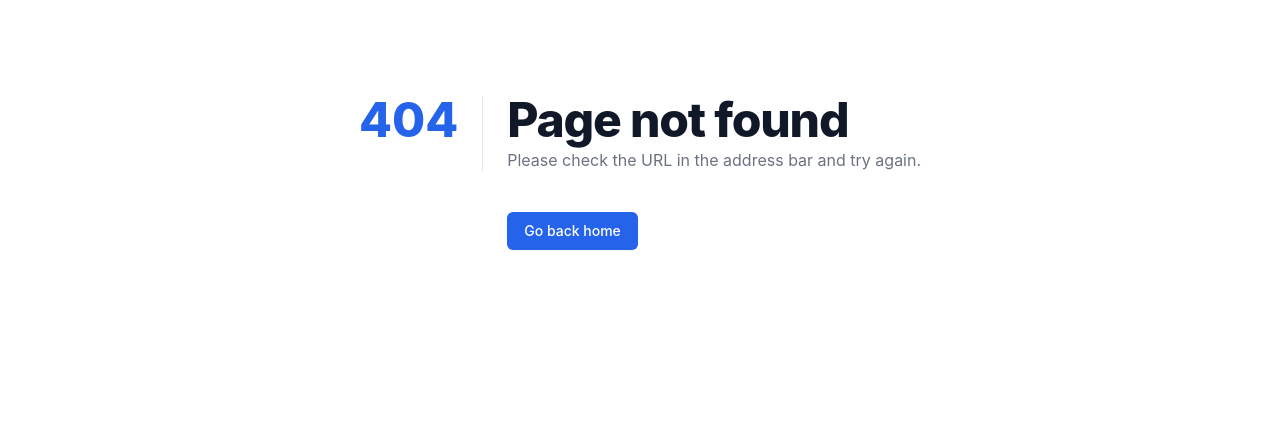
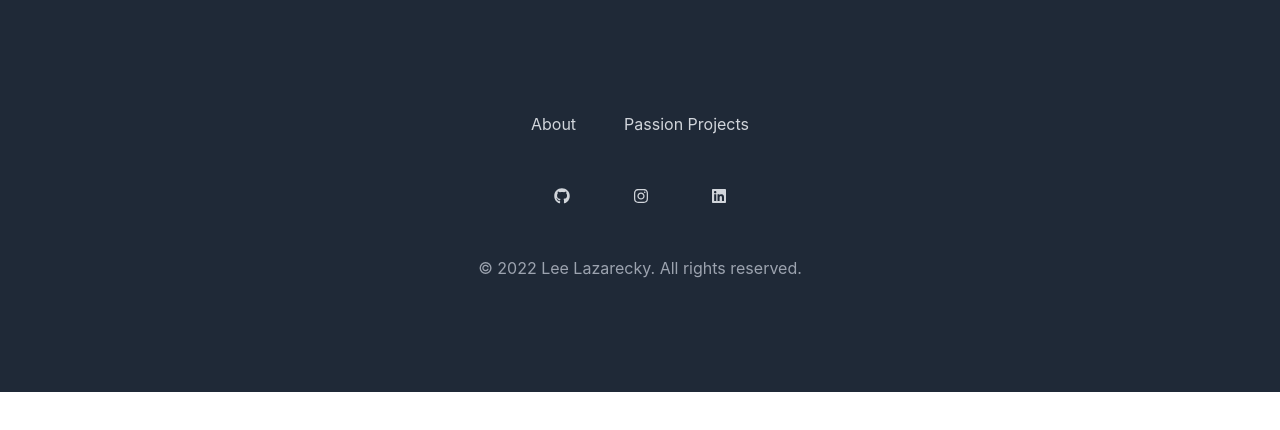
Before and after one commit to Druage/leelazarecky, a Next.js app: page /components/sections/FooterSection in a window 1280 px wide. Before the commit this address had no page. Shown: the top 430 px of the page. Built offline with nearby package versions, Linux system fonts and the light colour scheme.

Commit message:
Moves page sections to /sections folder

```diff
--- a/pages/components/AboutSection.tsx
+++ b/pages/components/sections/AboutSection.tsx
@@ -1,4 +1,4 @@
-import NavBar from "./NavBar";
+import NavBar from "../NavBar";
 import Image from "next/image";
 import Link from "next/link";
 import { FontAwesomeIcon } from "@fortawesome/react-fontawesome";
--- /dev/null
+++ b/pages/components/sections/FooterSection.tsx
@@ -0,0 +1,36 @@
+import NavBar from "../NavBar";
+import Link from "next/link";
+import { FontAwesomeIcon } from "@fortawesome/react-fontawesome";
+import {
+  faGithub,
+  faInstagram,
+  faLinkedin,
+} from "@fortawesome/free-brands-svg-icons";
+
+export default function FooterSection() {
+  return (
+    <footer className={"bg-gray-800 px-4 pt-28 pb-28 text-gray-300"}>
+      <NavBar />
+      <div className={"flex justify-center gap-16"}>
+        <Link href={"https://github.com/druage"}>
+          <a target={"_blank"} className="">
+            <FontAwesomeIcon icon={faGithub} height={24} width={24} />
+          </a>
+        </Link>
+        <Link href={"https://www.instagram.com/leelazarecky/?hl=en"}>
+          <a target={"_blank"} className="">
+            <FontAwesomeIcon icon={faInstagram} height={24} width={24} />
+          </a>
+        </Link>
+        <Link href={"https://www.linkedin.com/in/lee-lazarecky-2a588310b/"}>
+          <a target={"_blank"} className="">
+            <FontAwesomeIcon icon={faLinkedin} height={24} width={24} />
+          </a>
+        </Link>
+      </div>
+      <p className="mt-12 text-center text-base text-gray-400">
+        &copy; 2022 Lee Lazarecky. All rights reserved.
+      </p>
+    </footer>
+  );
+}
--- a/pages/components/OpenSourceProjects.tsx
+++ b/pages/components/sections/OpenSourceProjectsSection.tsx
@@ -74,7 +74,7 @@ const projects: Project[] = [
   },
 ];
 
-export default function OpenSourceProjects() {
+export default function OpenSourceProjectsSection() {
   return (
     <div id={"open-source-projects"} className={"m-auto max-w-7xl pb-64"}>
       <div
--- /dev/null
+++ b/pages/components/sections/PageHead.tsx
@@ -0,0 +1,11 @@
+import Head from "next/head";
+
+export default function PageHead() {
+  return (
+    <Head>
+      <title>Lee Lazarecky</title>
+      <meta name="description" content="A portfolio for Lee Lazarecky" />
+      <link rel="icon" href="/favicon.png" />
+    </Head>
+  );
+}
--- a/pages/index.tsx
+++ b/pages/index.tsx
@@ -1,56 +1,23 @@
 import type { NextPage } from "next";
-import Head from "next/head";
-import Link from "next/link";
-import {
-  faGithub,
-  faInstagram,
-  faLinkedin,
-} from "@fortawesome/free-brands-svg-icons";
-import { FontAwesomeIcon } from "@fortawesome/react-fontawesome";
-import NavBar from "./components/NavBar";
-import AboutSection from "./components/AboutSection";
-import OpenSourceProjects from "./components/OpenSourceProjects";
+import AboutSection from "./components/sections/AboutSection";
+import OpenSourceProjectsSection from "./components/sections/OpenSourceProjectsSection";
+import FooterSection from "./components/sections/FooterSection";
+import PageHead from "./components/sections/PageHead";
 
 const Home: NextPage = () => {
   return (
     <div id={"about"} className={"pt-8"}>
-      <Head>
-        <title>Lee Lazarecky</title>
-        <meta name="description" content="A portfolio for Lee Lazarecky" />
-        <link rel="icon" href="/favicon.png" />
-      </Head>
+      <PageHead />
 
       <AboutSection />
 
       <main
         className={"mt-8 w-full border-t-2 border-gray-200 bg-black text-white"}
       >
-        <OpenSourceProjects />
+        <OpenSourceProjectsSection />
       </main>
 
-      <footer className={"bg-gray-800 px-4 pt-28 pb-28 text-gray-300"}>
-        <NavBar />
-        <div className={"flex justify-center gap-16"}>
-          <Link href={"https://github.com/druage"}>
-            <a target={"_blank"} className="">
-              <FontAwesomeIcon icon={faGithub} height={24} width={24} />
-            </a>
-          </Link>
-          <Link href={"https://www.instagram.com/leelazarecky/?hl=en"}>
-            <a target={"_blank"} className="">
-              <FontAwesomeIcon icon={faInstagram} height={24} width={24} />
-            </a>
-          </Link>
-          <Link href={"https://www.linkedin.com/in/lee-lazarecky-2a588310b/"}>
-            <a target={"_blank"} className="">
-              <FontAwesomeIcon icon={faLinkedin} height={24} width={24} />
-            </a>
-          </Link>
-        </div>
-        <p className="mt-12 text-center text-base text-gray-400">
-          &copy; 2022 Lee Lazarecky. All rights reserved.
-        </p>
-      </footer>
+      <FooterSection />
     </div>
   );
 };
```
